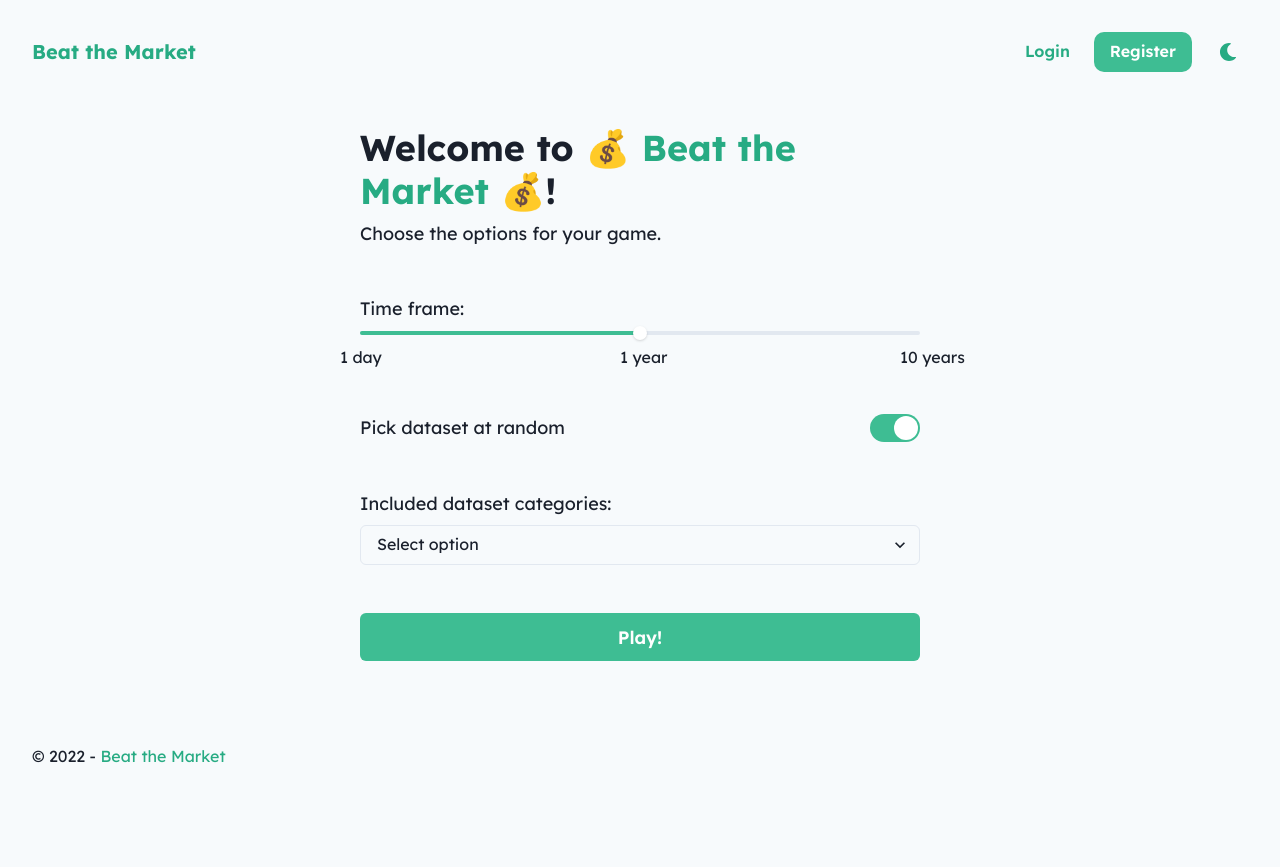
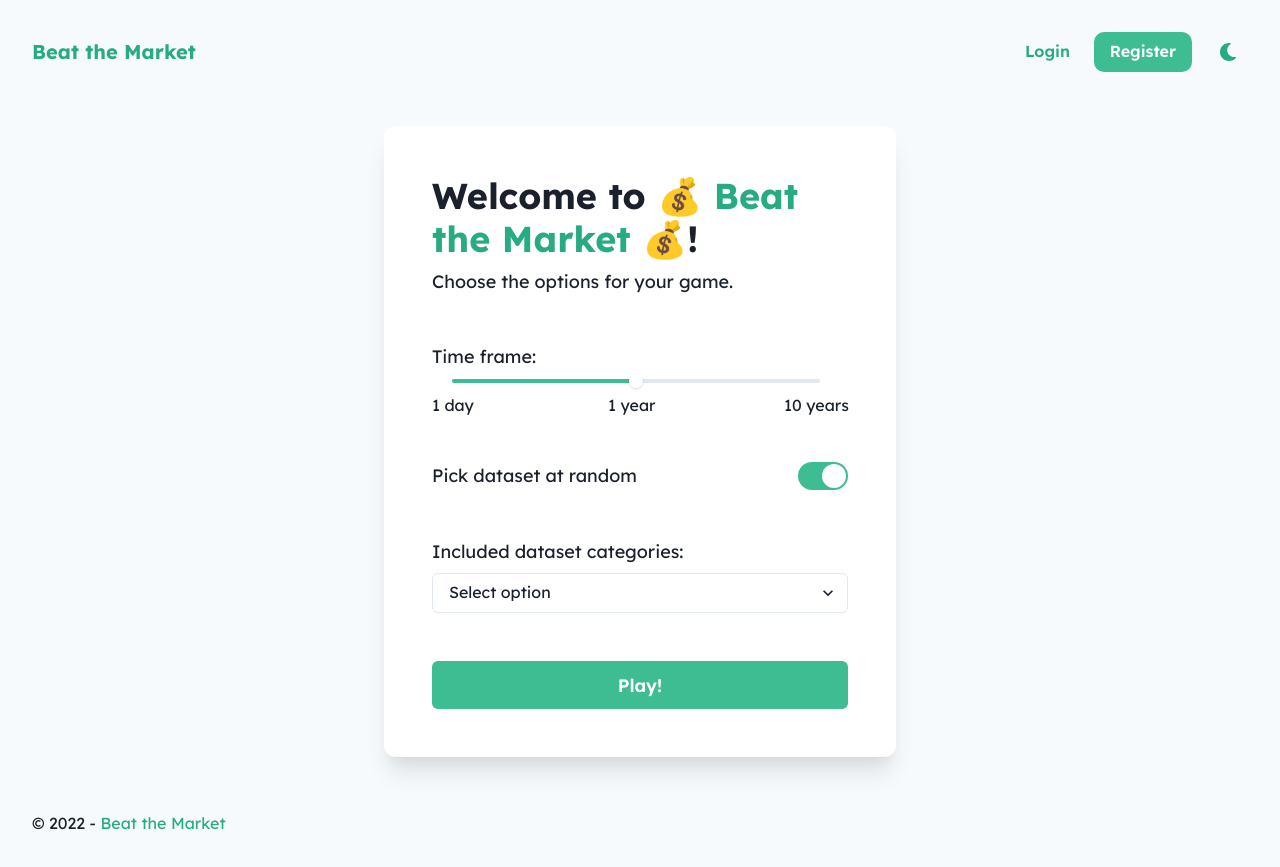
Before and after one commit to butasebi/BeatTheMarket, a React (Create React App) app in the folder front/: page / in a window 1280 px wide. Before the commit the page ends 800 px from the top, so only its background shows below. Built offline with nearby package versions, Linux system fonts and the light colour scheme.

Commit message:
fix: change design of game menu
Now it has a white background, so it sticks out a bit better.

```diff
--- a/front/package.json
+++ b/front/package.json
@@ -5,11 +5,12 @@
   "dependencies": {
     "@chakra-ui/react": "^2.2.1",
     "@chakra-ui/theme-tools": "^2.0.2",
-    "@emotion/react": "^11.9.0",
-    "@emotion/styled": "^11.8.1",
+    "@emotion/react": "^11.9.3",
+    "@emotion/styled": "^11.9.3",
     "@testing-library/jest-dom": "^5.16.4",
     "@testing-library/react": "^13.3.0",
     "@testing-library/user-event": "^14.2.0",
+    "chakra-react-select": "^4.0.3",
     "chart.js": "^3.8.0",
     "chartjs-adapter-date-fns": "^2.0.0",
     "date-fns": "^2.28.0",
--- a/front/src/components/game/GameMenu.jsx
+++ b/front/src/components/game/GameMenu.jsx
@@ -19,7 +19,6 @@ function TimeFrameOptions(props) {
 
   const labelStyles = {
     mt: '3',
-    ml: '-5',
     fontSize: 'md',
     width: '10em',
   };
@@ -27,15 +26,16 @@ function TimeFrameOptions(props) {
   return (
     <Box mt={12} mb={5}>
       <Text fontSize='lg'>Time frame:</Text>
+      <Box pl='5' pr='7'>
         <Slider min={0} max={2} step={1} colorScheme='brand'
                 onChange={(val) => setTimeFrameValueSlider(val)}>
-        <SliderMark value={0} {...labelStyles}>
+          <SliderMark value={0} {...labelStyles} ml={-5}>
             1 day
           </SliderMark>
-        <SliderMark value={1} {...labelStyles}>
+          <SliderMark value={1} {...labelStyles} ml={-7}>
             1 year
           </SliderMark>
-        <SliderMark value={2} {...labelStyles}>
+          <SliderMark value={2} {...labelStyles} ml={-9}>
             10 years
           </SliderMark>
           <SliderTrack>
@@ -43,6 +43,7 @@ function TimeFrameOptions(props) {
           </SliderTrack>
           <SliderThumb />
         </Slider>
+      </Box>
     </Box>
   );
 }
@@ -94,7 +95,8 @@ function GameMenu() {
   const [isRandomDataset, setIsRandomDataset] = useState(true);
 
   return (
-    <Flex maxWidth='35em' maxHeight='50em' margin='auto' direction='column'>
+    <Flex maxWidth='32em' maxHeight='50em' margin='auto' direction='column'
+          bg='white' p={12} boxShadow='xl' rounded='xl'>
       <Heading>
         Welcome to{' '}
         <Text display='inline' variant='brand'>💰 Beat the Market 💰</Text>!
```
Also changed, not shown: 1 other file (tests, documents, lock files or other folders). Lines whose indentation alone changed are shown as unchanged.
